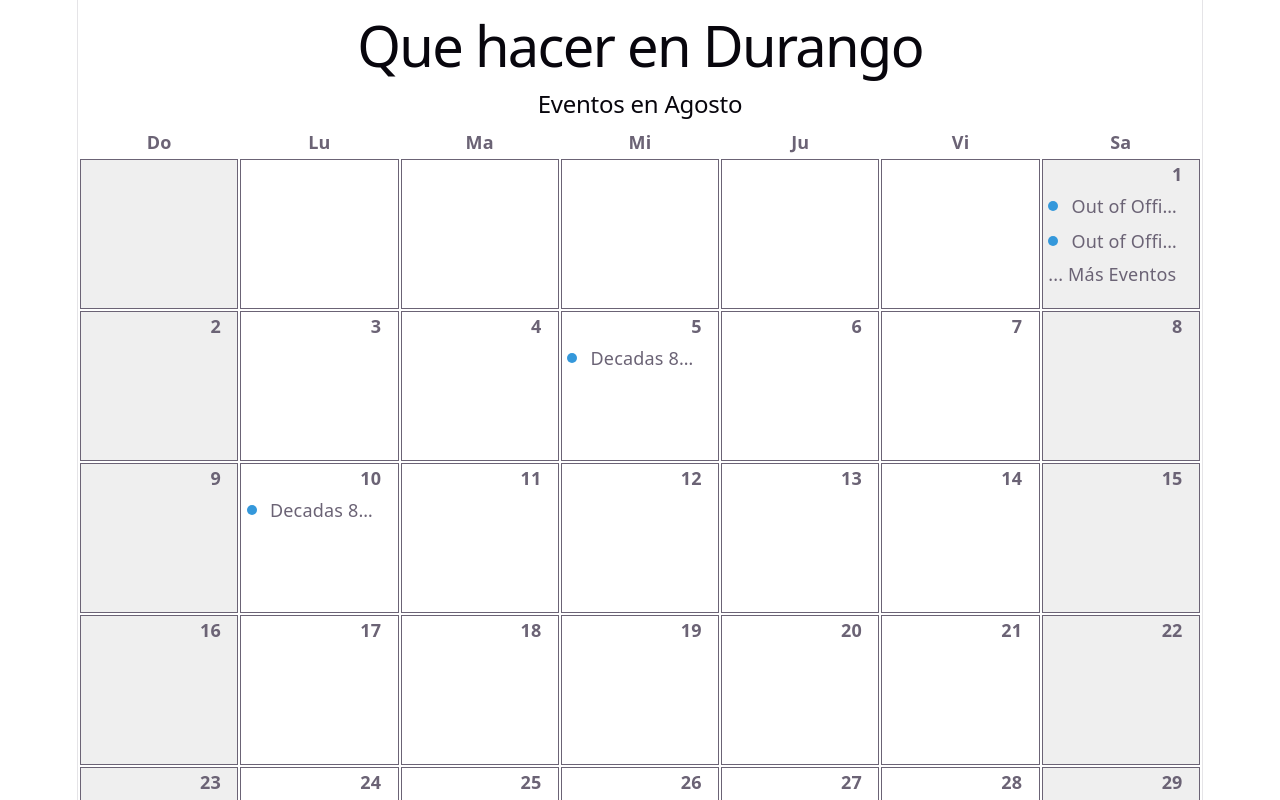
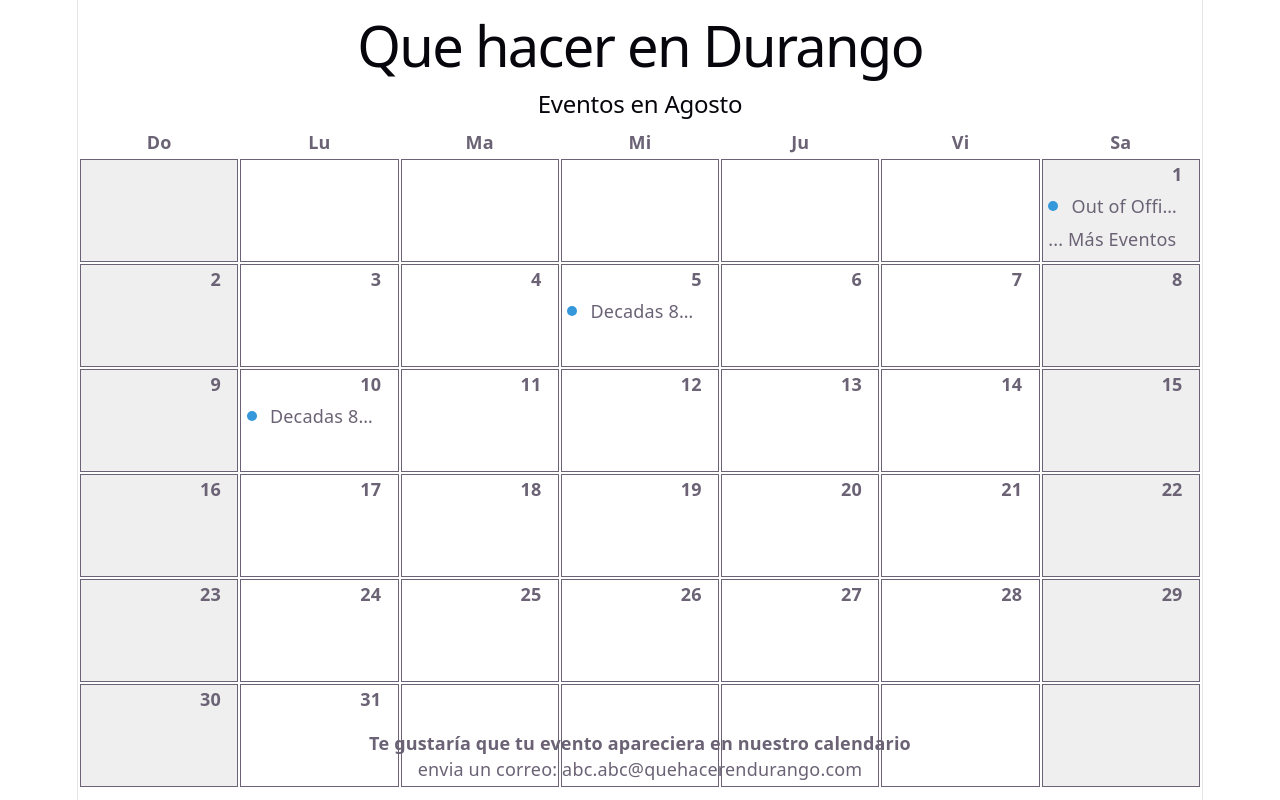
Before and after one commit to otz-dev/que-hacer-dgo, a React (Vite) app: page / in a window 1280 px wide. Shown: the top 800 px of the page. Built offline with nearby package versions, Linux system fonts and the light colour scheme.

Commit message:
QHED-5: Added footer and fixed styles

```diff
--- a/src/Agenda/DayCell.jsx
+++ b/src/Agenda/DayCell.jsx
@@ -82,14 +82,14 @@ export const DayCell = (weekDay, weekNumber, dayLimit, firstWeekDayOfTheMonth, d
 
                             }}>
                                 {
-                                    index < 2 &&
+                                    index < 1 &&
                                     <>
                                     <div className="event-type" id={`event-type-item-${event.id}`}/>
                                     <span className="event-title" id={`event-title-${event.id}`}>{event.title}</span>
                                     <span id={`event-time-${event.id}`}>{event.time}</span>
                                     </>
                                     ||
-                                    index === 2 && <span id={`more-events-`}>... Más Eventos</span>
+                                    index === 1 && <span id={`more-events-`}>... Más Eventos</span>
                                 }
                             </li>
                             )
--- a/src/Agenda/MonthAgenda.jsx
+++ b/src/Agenda/MonthAgenda.jsx
@@ -57,13 +57,21 @@ export const MonthAgenda = ()=> {
 
   return (
     <>
-        <h1>Que hacer en Durango</h1>
-        <h2>{`Eventos en ${month}`}</h2>
-        <div className='calendar-container' >
-            {
-                generateMonthDaysLayout(FirstWeekDayOfTheMonth.getDay())
-            }
-        </div>
+    <header><h1>Que hacer en Durango</h1></header>
+
+        <main className='calendar-container'>
+            <h2>{`Eventos en ${month}`}</h2>
+            <div  >
+                {
+                    generateMonthDaysLayout(FirstWeekDayOfTheMonth.getDay())
+                }
+            </div>
+        </main>
+
+    <footer>
+        <div> <strong>Te gustaría que tu evento apareciera en nuestro calendario</strong></div>
+        <div>  envia un correo: abc.abc@quehacerendurango.com</div>
+    </footer>
     </>
   );
 }
--- a/src/Agenda/index.css
+++ b/src/Agenda/index.css
@@ -12,7 +12,7 @@
     height: 100%;
     table-layout: fixed;
     .calendar-week-row{
-        height: 150px;
+        height: 100px;
     }
 }
 
@@ -30,9 +30,6 @@
 }
 
 .calendar-day {
-    /* background-color: aqua !important; */
-    /* height: (100/7)px;
-    width: (100/5)px; */
         border: solid 1px;
         vertical-align: top;
 }
@@ -42,10 +39,12 @@
         display: flex;
         justify-content: flex-end;
         padding-right: 10%;
-        /* border: solid 1px; */
+        /* border: solid 1px purple; */
     }
 
     ul {
+        /* border: solid 1px green; */
+        height: 70px;
         list-style-type: none;
         padding: 1%;
         margin: 0%;
```
